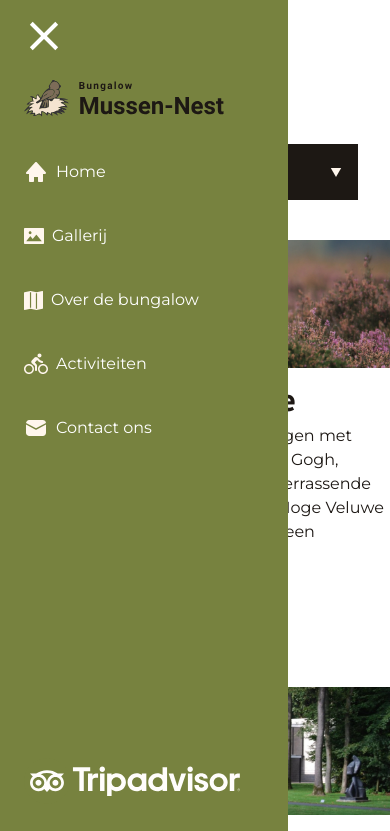
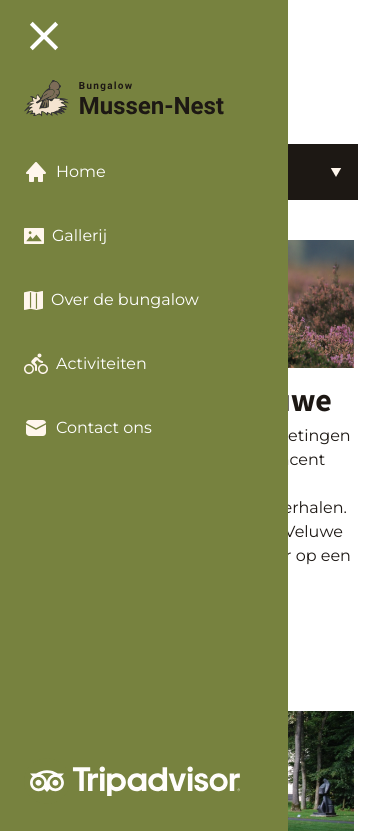
Before and after one commit to RammahKarpous/bungalow-mussen-nest, a React (Create React App) app: page /activiteiten/toeristisch in a window 390 px wide. Shown: the top 831 px of the page. Built offline with nearby package versions, Linux system fonts and the light colour scheme.

Commit message:
Added horizontal padding on mobile version

```diff
--- a/src/components/activiteiten/ToeristenPlaats.jsx
+++ b/src/components/activiteiten/ToeristenPlaats.jsx
@@ -1,7 +1,7 @@
 const ToeristenPlaats = ({ image, title, excerpt, link }) => {
     return (
         <div
-            className="flex flex-col justify-start items-start">
+            className="flex flex-col justify-start items-start px-9 md:px-0">
 
             <div
                 className="h-32 sm:h-72 md:h-32 lg:h-44 xl:h-64 w-full bg-cover"
```
